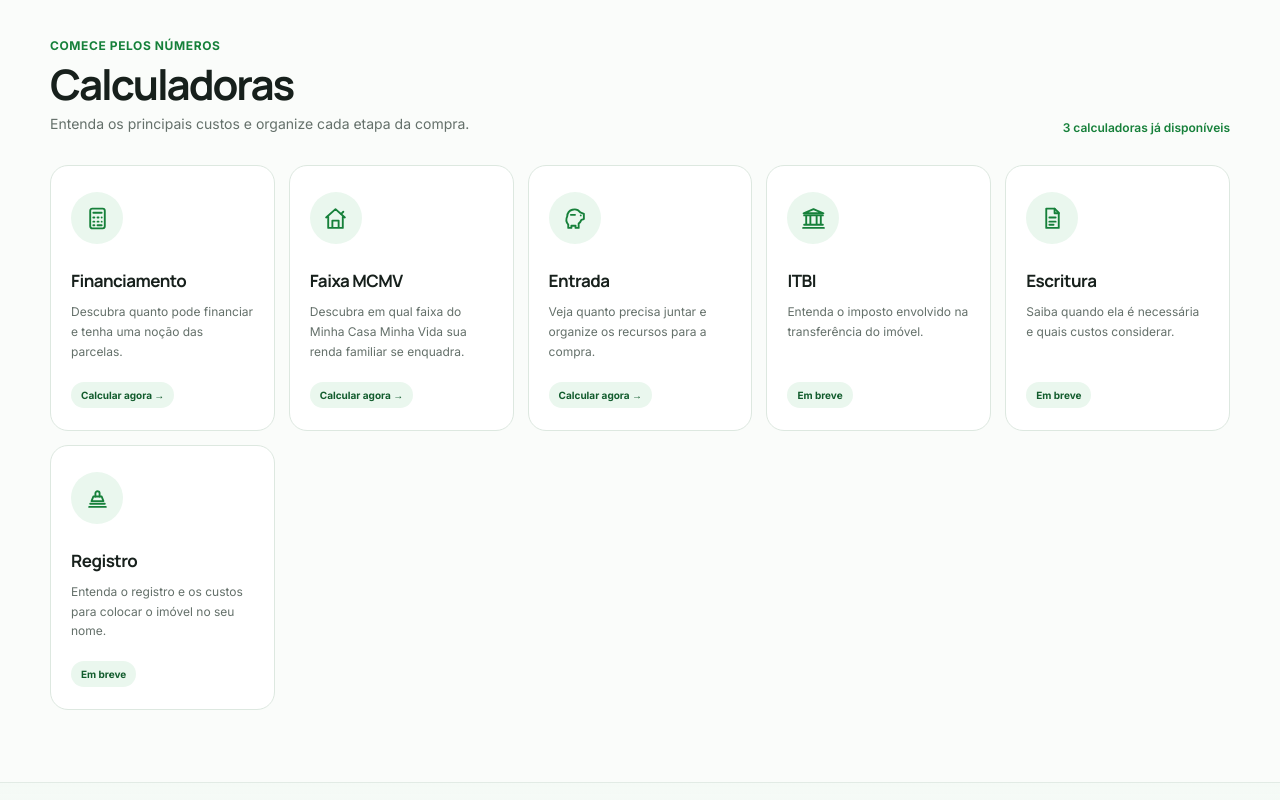
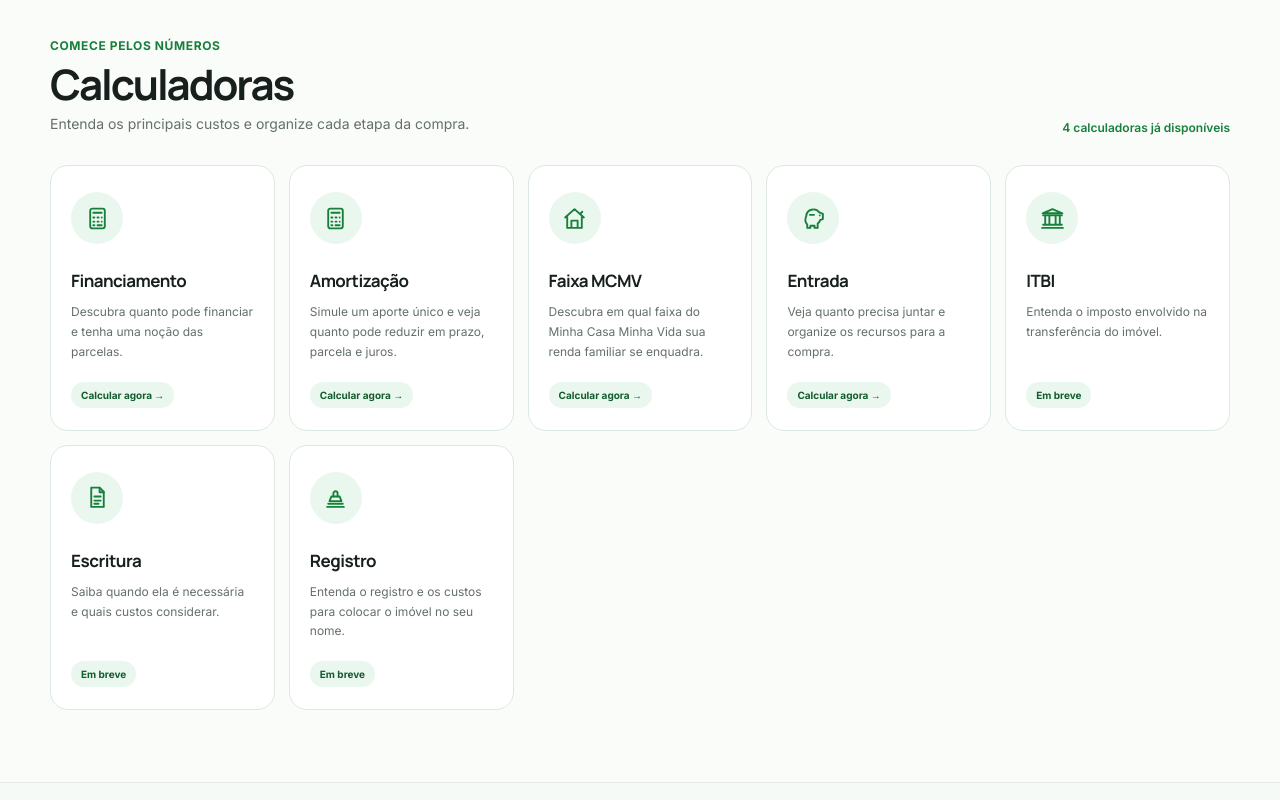
Before and after one commit to Bonisengna/descomplicasa, a Next.js app: page / in a window 1280 px wide. Shown: the part 780-1580 px from the top of the page. Built offline with nearby package versions, Linux system fonts and the light colour scheme.

Commit message:
feat: adiciona simulador de amortizacao na Home

```diff
--- a/app/page.tsx
+++ b/app/page.tsx
@@ -15,6 +15,7 @@ import {
 
 const calculators = [
   { title: "Financiamento", text: "Descubra quanto pode financiar e tenha uma noção das parcelas.", Icon: CalculatorIcon, href: "/calculadoras/financiamento" },
+  { title: "Amortização", text: "Simule um aporte único e veja quanto pode reduzir em prazo, parcela e juros.", Icon: CalculatorIcon, href: "/calculadoras/amortizacao" },
   { title: "Faixa MCMV", text: "Descubra em qual faixa do Minha Casa Minha Vida sua renda familiar se enquadra.", Icon: HouseIcon, href: "/calculadoras/faixa-minha-casa-minha-vida" },
   { title: "Entrada", text: "Veja quanto precisa juntar e organize os recursos para a compra.", Icon: PiggyIcon, href: "/calculadoras/entrada" },
   { title: "ITBI", text: "Entenda o imposto envolvido na transferência do imóvel.", Icon: BankIcon },
@@ -98,7 +99,7 @@ export default function Home() {
         <div className="container">
           <div className="section-heading">
             <div><span className="kicker">Comece pelos números</span><h2>Calculadoras</h2><p>Entenda os principais custos e organize cada etapa da compra.</p></div>
-            <span className="coming-link">3 calculadoras já disponíveis</span>
+            <span className="coming-link">4 calculadoras já disponíveis</span>
           </div>
           <div className="calculator-grid">
             {calculators.map(({ title, text, Icon, href }) => (
@@ -162,21 +163,21 @@ export default function Home() {
       <section className="about-section" id="sobre">
         <div className="container about-grid">
           <div><span className="kicker">Por que existe</span><h2>Comprar um imóvel tem muita informação espalhada.</h2></div>
-          <div><p>O Descomplicasa nasce para reunir ferramentas e conteúdo em uma experiência simples: calcular, conferir e entender antes de decidir.</p><p className="about-disclaimer">O conteúdo tem caráter informativo e não substitui análise jurídica, registral, bancária ou técnica quando necessária.</p></div>
+          <div><p>O DescompliCAZA nasce para reunir ferramentas e conteúdo em uma experiência simples: calcular, conferir e entender antes de decidir.</p><p className="about-disclaimer">O conteúdo tem caráter informativo e não substitui análise jurídica, registral, bancária ou técnica quando necessária.</p></div>
         </div>
       </section>
 
       <section className="final-cta">
         <div className="container final-cta-inner">
-          <div><span className="brand-inline"><span className="brand-dot" /> DESCOMPLICASA</span><h2>Tudo o que você precisa entender antes de comprar um imóvel.</h2></div>
+          <div><span className="brand-inline"><span className="brand-dot" /> DescompliCAZA</span><h2>Tudo o que você precisa entender antes de comprar um imóvel.</h2></div>
           <a className="button button-light" href="/calculadoras/financiamento">Simular financiamento <ArrowIcon /></a>
         </div>
       </section>
 
       <footer className="footer">
         <div className="container footer-inner">
-          <a className="footer-brand" href="#top"><span className="brand-dot" /> DESCOMPLICASA</a>
-          <p>© 2026 Descomplicasa.</p>
+          <a className="footer-brand" href="#top"><span className="brand-dot" /> DescompliCAZA</a>
+          <p>© 2026 DescompliCAZA.</p>
         </div>
       </footer>
     </main>
```
